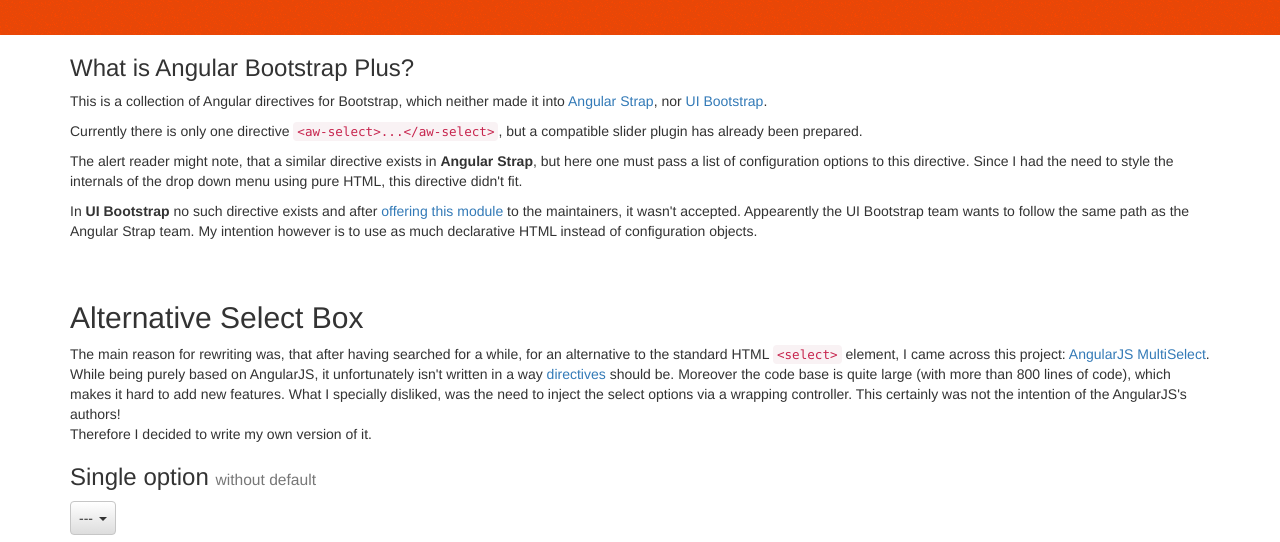
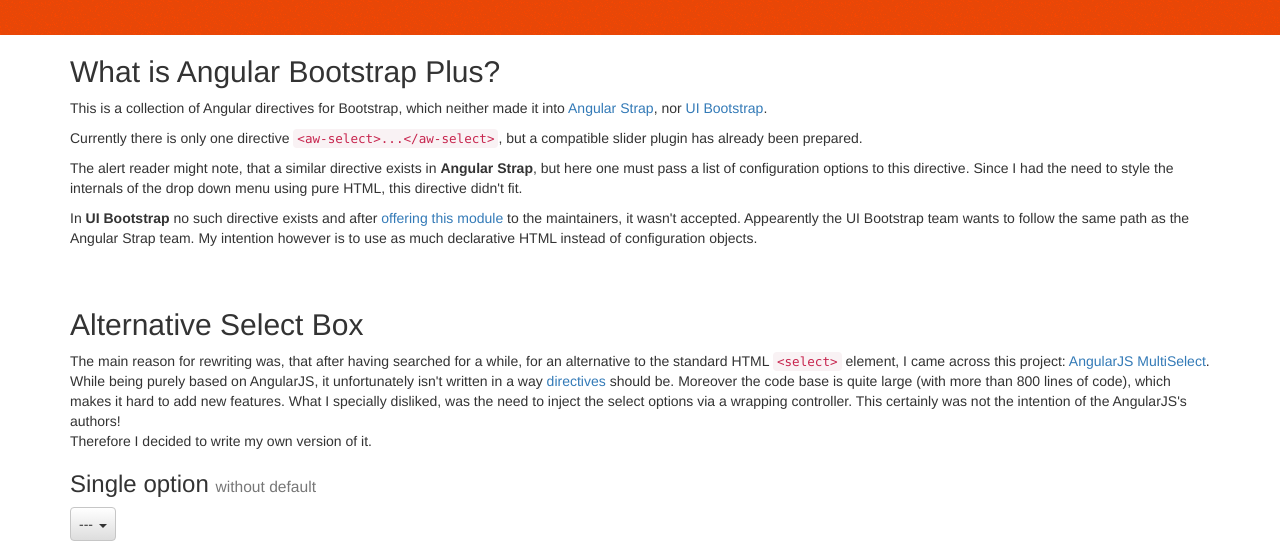
Before and after one commit to jrief/angular-bootstrap-plus, a plain HTML site: page index.html in a window 1280 px wide. Shown: the part 231-773 px from the top of the page. Drawn offline with nearby package versions, Linux system fonts and the light colour scheme; some packages are replaced by stand-ins of ours; a script that the page names is missing.

Commit message:
Update 2015-01-08T21:43:47.915Z

```diff
--- a/index.html
+++ b/index.html
@@ -80,7 +80,7 @@
 	<div class="container">
 		<div class="row">
 			<div class="col-md-12">
-				<h3>What is Angular Bootstrap Plus?</h3>
+				<h2>What is Angular Bootstrap Plus?</h2>
 				<p>This is a collection of Angular directives for Bootstrap, which neither made it into <a href="http://mgcrea.github.io/angular-strap/" target="_new">Angular Strap</a>,
 				nor <a href="http://mgcrea.github.io/angular-strap/"  target="_new">UI Bootstrap</a>.
 				</p>
```
Also changed, not shown: 1 other file.
